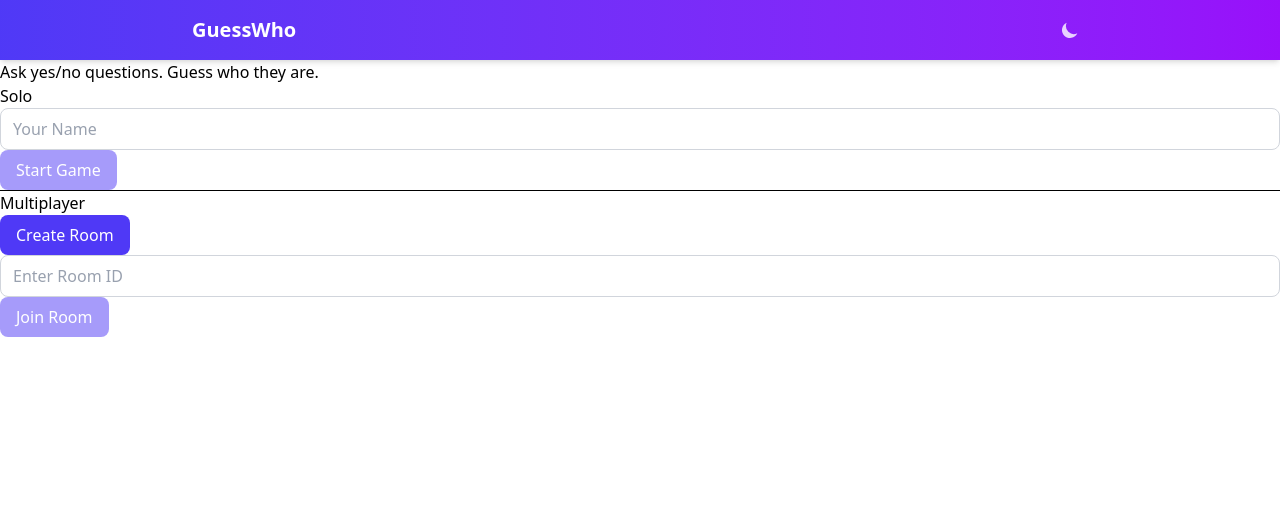
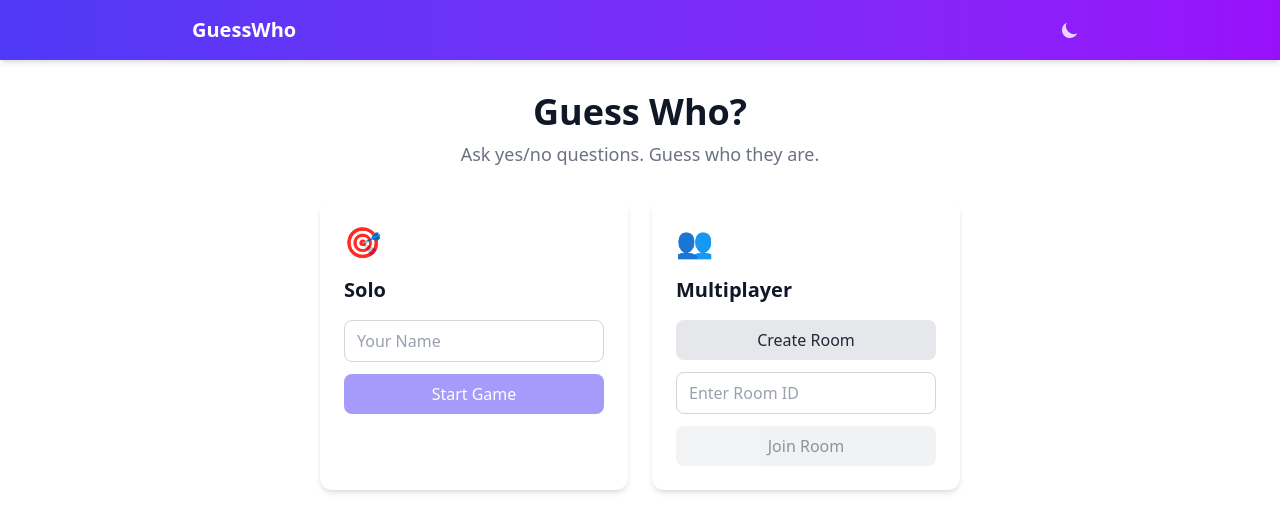
Before and after one commit to coder-newbie404/guesswho-fe, a React (Vite) app: page / in a window 1280 px wide. Shown: the top 532 px of the page. Built offline with nearby package versions, Linux system fonts and the light colour scheme; no server answers.

Commit message:
feat: redesign HomeScreen with Tailwind card layout

```diff
--- a/src/screens/HomeScreen.jsx
+++ b/src/screens/HomeScreen.jsx
@@ -70,11 +70,17 @@ export function HomeScreen() {
   };
 
   return (
-    <div className="page">
-      <p className="tagline">Ask yes/no questions. Guess who they are.</p>
+    <div className="mx-auto max-w-2xl px-4 py-8">
+      <div className="mb-8 text-center">
+        <h1 className="text-4xl font-bold text-gray-900 dark:text-white">Guess Who?</h1>
+        <p className="mt-2 text-lg text-gray-500 dark:text-gray-400">Ask yes/no questions. Guess who they are.</p>
+      </div>
 
-      <section className="section">
-        <h2 className="section-title">Solo</h2>
+      <div className="grid grid-cols-1 gap-6 md:grid-cols-2">
+        <div className="rounded-xl bg-white p-6 shadow-md transition-shadow hover:shadow-lg dark:bg-gray-800">
+          <div className="mb-4 text-3xl">🎯</div>
+          <h2 className="mb-4 text-xl font-semibold text-gray-900 dark:text-white">Solo</h2>
+          <div className="space-y-3">
             <Input
               placeholder="Your Name"
               value={playerName}
@@ -87,20 +93,24 @@ export function HomeScreen() {
               onClick={handleSingleplayer}
               loading={loading === "single"}
               disabled={!playerName.trim()}
+              className="w-full"
               aria-label="Play vs AI"
             >
               Start Game
             </Button>
-      </section>
+          </div>
+        </div>
 
-      <hr className="divider" />
-
-      <section className="section">
-        <h2 className="section-title">Multiplayer</h2>
+        <div className="rounded-xl bg-white p-6 shadow-md transition-shadow hover:shadow-lg dark:bg-gray-800">
+          <div className="mb-4 text-3xl">👥</div>
+          <h2 className="mb-4 text-xl font-semibold text-gray-900 dark:text-white">Multiplayer</h2>
+          <div className="space-y-3">
             <Button
               onClick={handleCreateRoom}
               loading={loading === "create"}
               disabled={loading !== null}
+              variant="secondary"
+              className="w-full"
               aria-label="Create new room"
             >
               Create Room
@@ -117,11 +127,15 @@ export function HomeScreen() {
               onClick={handleJoinRoom}
               loading={loading === "join"}
               disabled={loading !== null || !joinRoomId.trim()}
+              variant="secondary"
+              className="w-full"
               aria-label="Join existing room"
             >
               Join Room
             </Button>
-      </section>
+          </div>
+        </div>
+      </div>
 
       <ErrorMessage error={error} />
     </div>
```
Lines whose indentation alone changed are shown as unchanged.
